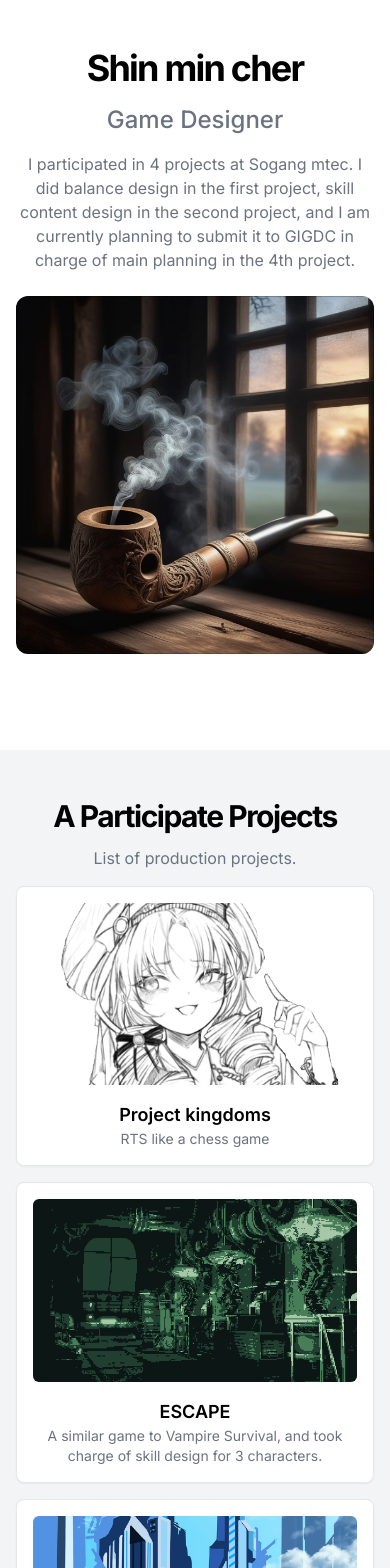
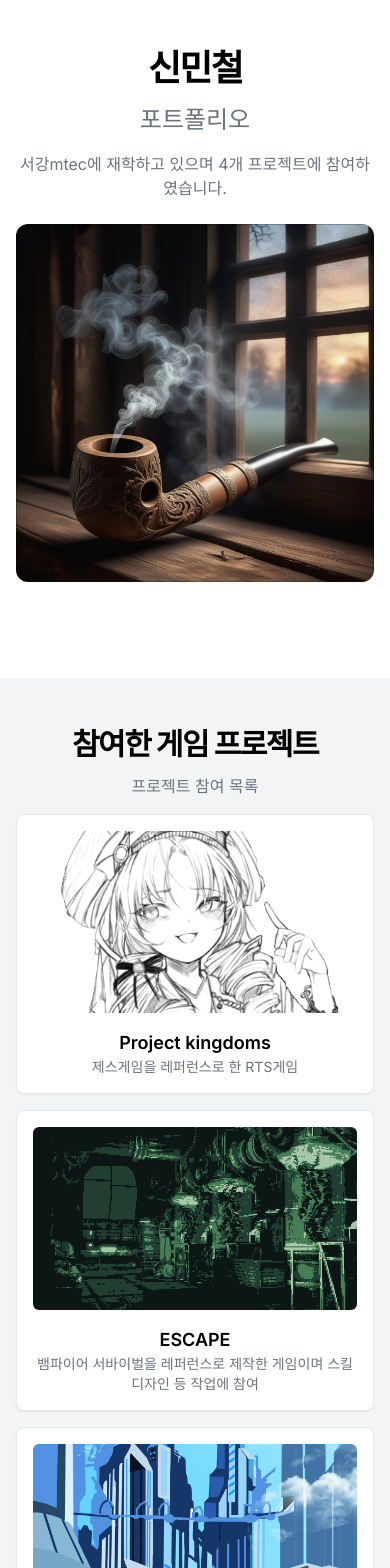
Before and after one commit to SinMinCher/itroducemyprofile, a Next.js app: page / in a window 390 px wide. Shown: the top 1568 px of the page. Built offline with nearby package versions, Linux system fonts and the light colour scheme.

Commit message:
한국어 변경

```diff
--- a/app/page.tsx
+++ b/app/page.tsx
@@ -7,11 +7,10 @@ export default function Home() {
       <section className="w-full py-12 md:py-24 lg:py-32 flex justify-center">
         <div className="max-w-[1920px] w-full mx-auto grid items-center justify-center gap-6 px-4 text-center md:px-6">
           <div className="space-y-4 text-center">
-            <h1 className="text-4xl font-bold tracking-tighter sm:text-5xl md:text-6xl">Shin min cher</h1>
-            <h2 className="text-2xl font-medium text-gray-500 dark:text-gray-400">Game Designer</h2>
+            <h1 className="text-4xl font-bold tracking-tighter sm:text-5xl md:text-6xl">신민철</h1>
+            <h2 className="text-2xl font-medium text-gray-500 dark:text-gray-400">포트폴리오</h2>
             <p className="mx-auto max-w-[700px] text-gray-500 md:text-xl/relaxed lg:text-base/relaxed xl:text-xl/relaxed dark:text-gray-400">
-              I participated in 4 projects at Sogang mtec.
-              I did balance design in the first project, skill content design in the second project, and I am currently planning to submit it to GIGDC in charge of main planning in the 4th project.
+              서강mtec에 재학하고 있으며 4개 프로젝트에 참여하였습니다.
             </p>
           </div>
           <img
@@ -26,9 +25,9 @@ export default function Home() {
       <section className="w-full py-12 md:py-24 lg:py-32 bg-gray-100 dark:bg-gray-800 flex justify-center">
         <div className="max-w-[1920px] w-full mx-auto grid items-center justify-center gap-4 px-4 text-center md:px-6">
           <div className="space-y-3">
-            <h2 className="text-3xl font-bold tracking-tighter sm:text-4xl md:text-5xl">A Participate Projects</h2>
+            <h2 className="text-3xl font-bold tracking-tighter sm:text-4xl md:text-5xl">참여한 게임 프로젝트</h2>
             <p className="mx-auto max-w-[700px] text-gray-500 md:text-xl/relaxed lg:text-base/relaxed xl:text-xl/relaxed dark:text-gray-400">
-              List of production projects.
+              프로젝트 참여 목록
             </p>
           </div>
           <div className="grid grid-cols-1 gap-4 sm:grid-cols-2 lg:grid-cols-3 lg:gap-8">
@@ -42,7 +41,7 @@ export default function Home() {
               />
               <h3 className="text-lg font-semibold"> Project kingdoms </h3>
               <p className="text-sm text-gray-500 dark:text-gray-400">
-                RTS like a chess game
+                제스게임을 레퍼런스로 한 RTS게임
               </p>
             </div>
             <div className="rounded-lg border border-gray-200 bg-white p-4 shadow-sm transition-all hover:shadow-md dark:border-gray-800 dark:bg-gray-950 dark:border-gray-800">
@@ -55,7 +54,7 @@ export default function Home() {
               />
               <h3 className="text-lg font-semibold"> ESCAPE </h3>
               <p className="text-sm text-gray-500 dark:text-gray-400">
-                A similar game to Vampire Survival, and took charge of skill design for 3 characters.
+                뱀파이어 서바이벌을 레퍼런스로 제작한 게임이며 스킬 디자인 등 작업에 참여
               </p>
             </div>
             <div className="rounded-lg border border-gray-200 bg-white p-4 shadow-sm transition-all hover:shadow-md dark:border-gray-800 dark:bg-gray-950 dark:border-gray-800">
@@ -68,7 +67,7 @@ export default function Home() {
               />
               <h3 className="text-lg font-semibold"> Project SP </h3>
               <p className="text-sm text-gray-500 dark:text-gray-400">
-                A text RPG game about space pirates and their journey.
+                우주해적과 그들의 여정에 대한 텍스트RPG게임
               </p>
             </div>
             <div className="rounded-lg border border-gray-200 bg-white p-4 shadow-sm transition-all hover:shadow-md dark:border-gray-800 dark:bg-gray-950 dark:border-gray-800">
@@ -81,7 +80,7 @@ export default function Home() {
               />
               <h3 className="text-lg font-semibold"> HEXTEC: entropy </h3>
               <p className="text-sm text-gray-500 dark:text-gray-400">
-                He was in charge of the main planning and was in charge of the overall production and sound of the game.
+                메인기획으로 참여하였으며 전반적 작업지시와 사운드 담당하였음
               </p>
             </div>
           </div>
@@ -90,35 +89,35 @@ export default function Home() {
       <section className="w-full py-12 md:py-24 lg:py-32 flex justify-center">
         <div className="max-w-[1920px] w-full mx-auto grid items-center justify-center gap-4 px-4 text-center md:px-6">
           <div className="space-y-3">
-            <h2 className="text-3xl font-bold tracking-tighter sm:text-4xl md:text-5xl">Skills and Experience</h2>
+            <h2 className="text-3xl font-bold tracking-tighter sm:text-4xl md:text-5xl">기술과 경험</h2>
             <p className="mx-auto max-w-[700px] text-gray-500 md:text-xl/relaxed lg:text-base/relaxed xl:text-xl/relaxed dark:text-gray-400">
-              As a game planner, I have very inexperienced skills, but I will learn related skills using my strengths until graduation
+              현재 미흡하나 졸업 전까지 경험과 기술을 발전시키고 쌓아나갈 계획입니다.
             </p>
           </div>
           <div className="grid grid-cols-2 gap-4 sm:grid-cols-3 lg:gap-8">
             <div className="rounded-lg border border-gray-200 bg-white p-4 shadow-sm transition-all hover:shadow-md dark:border-gray-800 dark:bg-gray-950 dark:border-gray-800">
-              <h3 className="mb-2 text-lg font-semibold">Skills</h3>
+              <h3 className="mb-2 text-lg font-semibold">기술</h3>
               <ul className="space-y-2 text-sm text-gray-500 dark:text-gray-400">
-                <li>Game Design</li>
-                <li>Game content Design</li>
-                <li>Level Design</li>
-                <li>UI/UX Design</li>
-                <li>Prototyping</li>
+                <li>게임기획</li>
+                <li>게임 컨텐츠 기획</li>
+                <li>레벨디자인</li>
+                <li>유저 경험 디자인</li>
+                <li>QA작업</li>
               </ul>
             </div>
             <div className="rounded-lg border border-gray-200 bg-white p-4 shadow-sm transition-all hover:shadow-md dark:border-gray-800 dark:bg-gray-950 dark:border-gray-800">
-              <h3 className="mb-2 text-lg font-semibold">Tools</h3>
+              <h3 className="mb-2 text-lg font-semibold">사용가능한 툴</h3>
               <ul className="space-y-2 text-sm text-gray-500 dark:text-gray-400">
                 <li>Unity</li>
                 <li>3D Max</li>
                 <li>Microsoft Office</li>
-                <li>Many ai tools</li>
+
               </ul>
             </div>
             <div className="rounded-lg border border-gray-200 bg-white p-4 shadow-sm transition-all hover:shadow-md dark:border-gray-800 dark:bg-gray-950 dark:border-gray-800">
-              <h3 className="mb-2 text-lg font-semibold">Experience</h3>
+              <h3 className="mb-2 text-lg font-semibold">연혁</h3>
               <ul className="space-y-2 text-sm text-gray-500 dark:text-gray-400">
-                <li>Participate in 4 game projects</li>
+                <li>4개 프로젝트 참여</li>
               </ul>
             </div>
           </div>
```
